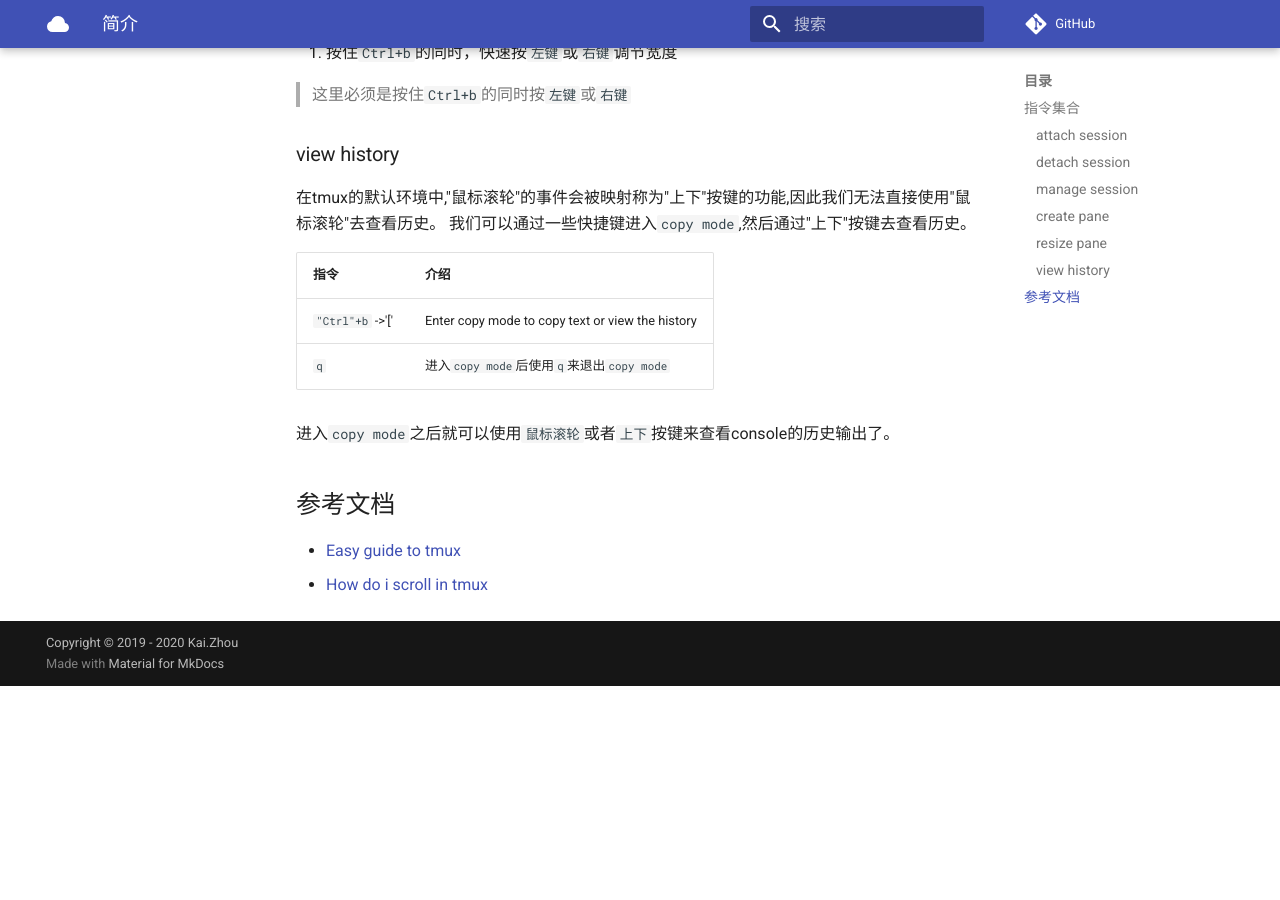
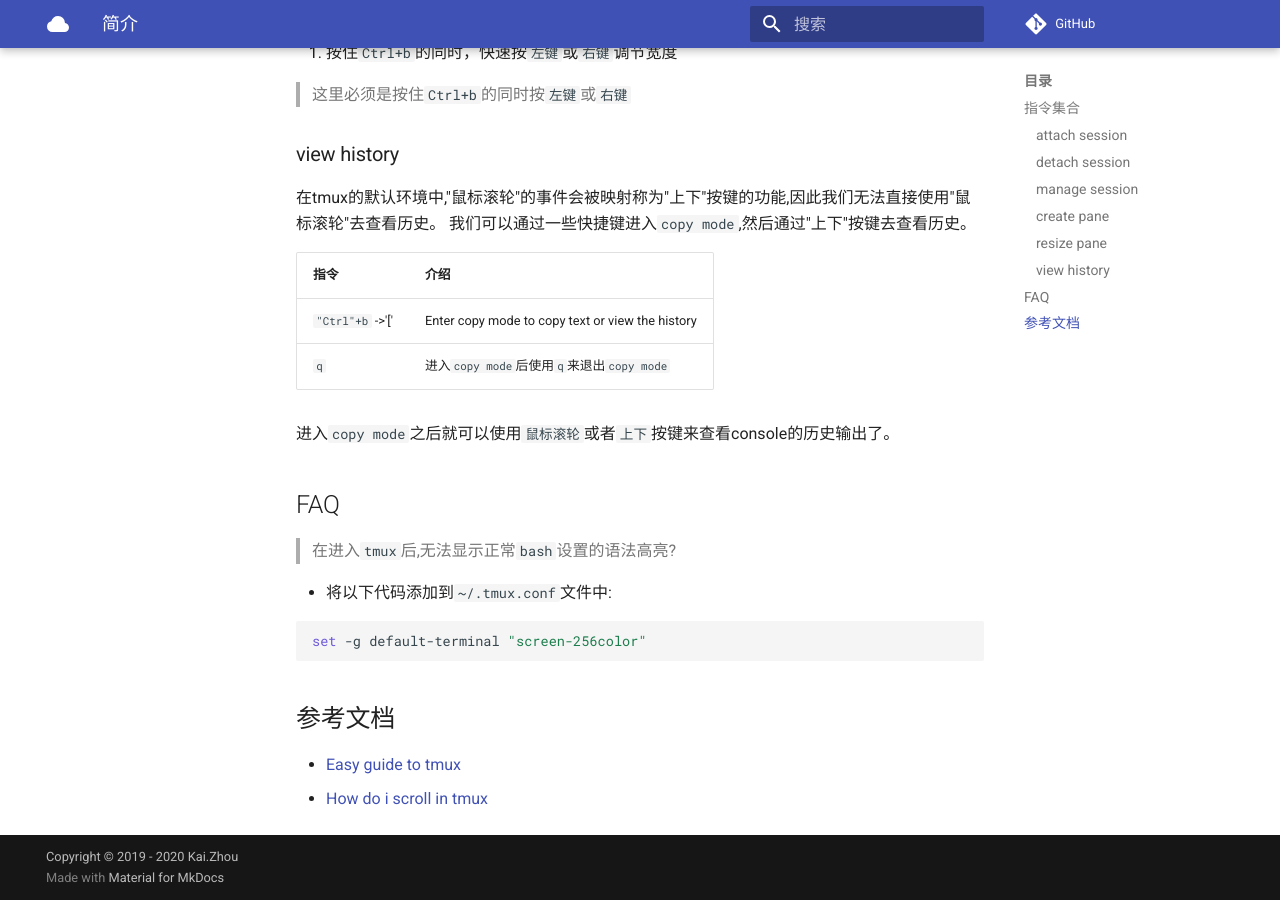
Before and after one commit to zhoukaidev/ks_blog, an MkDocs documentation site: the page built from docs/shell/linux/tools/tmux.md, in a window 1280 px wide and 900 px high, scrolled down 1840 px. Built offline with MkDocs 1.6.1 and Material for MkDocs 9.7.7, drawn with Linux system fonts in a browser that asks for light colours; comment, search, counter and statistics services are not loaded; before the commit the page ends 2526 px from its top, so only the background shows below that.

Commit message:
Update tmux.md

````diff
--- a/docs/shell/linux/tools/tmux.md
+++ b/docs/shell/linux/tools/tmux.md
@@ -68,6 +68,15 @@
 
 进入`copy mode`之后就可以使用`鼠标滚轮`或者`上下`按键来查看console的历史输出了。
 
+## FAQ
+
+> 在进入`tmux`后,无法显示正常`bash`设置的语法高亮?
+
+* 将以下代码添加到`~/.tmux.conf`文件中:
+```sh
+set -g default-terminal "screen-256color"
+```
+
 ## 参考文档
 
 * [Easy guide to tmux](https://www.hamvocke.com/blog/a-quick-and-easy-guide-to-tmux/)
````
